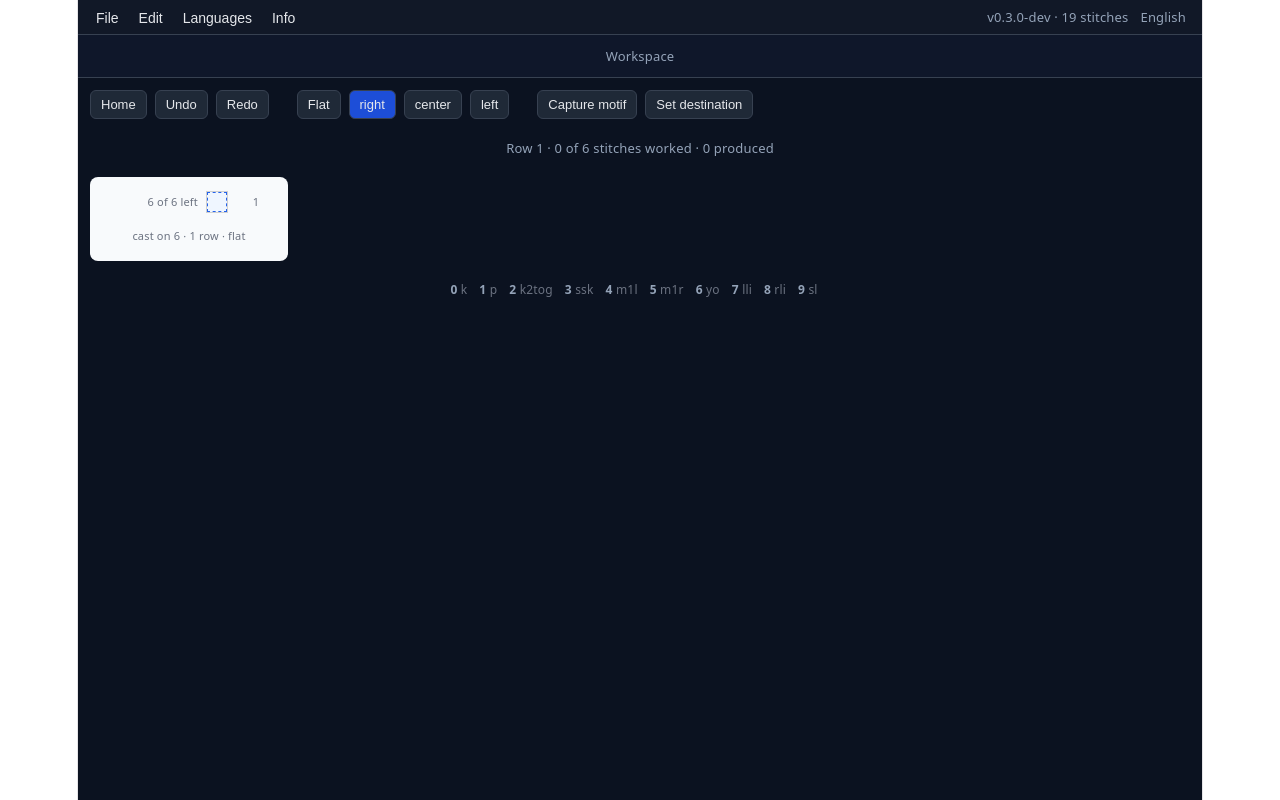
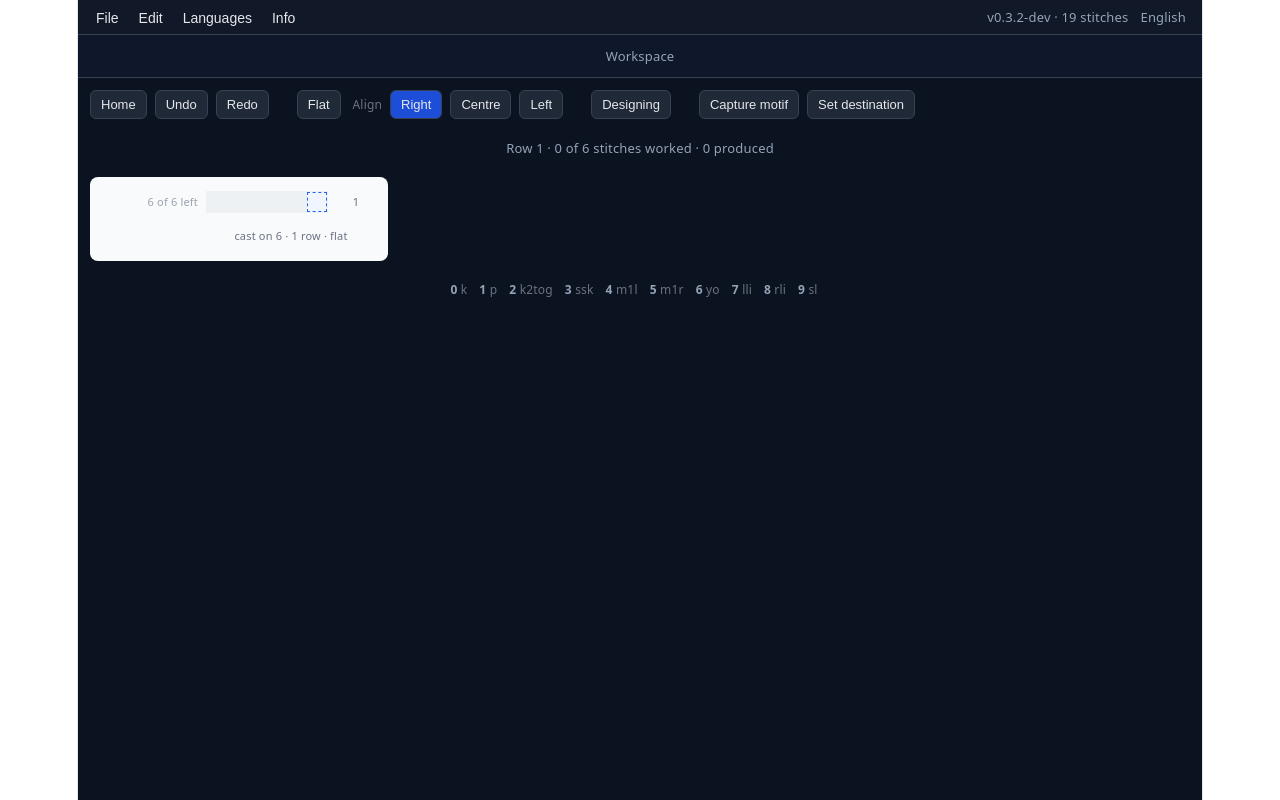
Before and after one commit to jSubbz/KnitGrid, a React (Vite) app: page /workspace in a window 1280 px wide. Built offline with nearby package versions, Linux system fonts and the light colour scheme.

Commit message:
Fix row roll-over, anchor the canvas, add knitting mode and alignment choice

```diff
--- a/package.json
+++ b/package.json
@@ -1,7 +1,7 @@
 {
   "name": "knitgrid-v2",
   "private": true,
-  "version": "0.3.0-dev",
+  "version": "0.3.2-dev",
   "type": "module",
   "scripts": {
     "dev": "vite",
--- a/src/features/workspace/components/WorkspaceGrid.tsx
+++ b/src/features/workspace/components/WorkspaceGrid.tsx
@@ -1,22 +1,30 @@
 import type { ReactNode } from "react";
-import { getStitch } from "../../stitches/stitches";
-import { liveCountFor, rowStatus } from "../../project/rowMath";
+import { getStitch, workedAs } from "../../stitches/stitches";
+import { liveCountFor, rowStatus, widestRow } from "../../project/rowMath";
 import { useWorkspace } from "../state/WorkspaceContext";
 import type { RowStatus } from "../../project/rowMath";
 
 const CELL = 20;
+const GUTTER = 96;
+const NUMBER_COL = 40;
 
 const STATE_COLOR: Record<RowStatus["state"], string> = {
-  empty: "#6b7280",
-  inProgress: "#93c5fd",
-  complete: "#6ee7b7",
-  short: "#fcd34d",
-  overflow: "#fca5a5",
-  underflow: "#fdba74",
+  empty: "#9ca3af",
+  inProgress: "#2563eb",
+  complete: "#059669",
+  short: "#b45309",
+  overflow: "#b91c1c",
+  underflow: "#c2410c",
 };
 
 export default function WorkspaceGrid() {
   const { state, dispatch } = useWorkspace();
+
+  // The canvas is as wide as the widest row so every row anchors against a
+  // fixed edge. Without this the first row grows the container as it is typed
+  // and appears to build rightwards, unlike every row after it.
+  const widest = widestRow(state);
+  const canvas = widest * CELL + 2;
 
   const justify =
     state.anchor === "left"
@@ -25,8 +33,9 @@ export default function WorkspaceGrid() {
         ? "center"
         : "flex-end";
 
-  // Stored bottom-up and right-to-left in work order; flipped here so the chart
-  // reads the way the knitter sees it.
+  /** Wrong-side rows are only flipped while actually knitting, never at design time. */
+  const tracking = state.workspaceMode === "track";
+
   const rows: ReactNode[] = state.rows
     .map((row, rowIndex) => {
       const isCurrentRow = state.cursor.row === rowIndex;
@@ -34,9 +43,10 @@ export default function WorkspaceGrid() {
       const live = liveCountFor(state, rowIndex);
       const rect = state.selection.rect;
 
-      const cells = row.cells
-        .map((cell, index) => {
-          const stitch = getStitch(cell.stitch);
+      const rightSide = !tracking || state.knitMode === "round" || rowIndex % 2 === 0;
+
+      const cells = row.cells.map((cell, index) => {
+        const stitch = tracking ? workedAs(cell.stitch, rightSide) : getStitch(cell.stitch);
         const hasGlyph = stitch.glyph !== "";
         const glyph = hasGlyph ? stitch.glyph : stitch.id === "k" ? "k" : "";
 
@@ -76,10 +86,8 @@ export default function WorkspaceGrid() {
             {glyph}
           </div>
         );
-        })
-        .reverse();
+      });
 
-      // The caret sits past the last stitch while a row is still being worked.
       const caret =
         isCurrentRow && state.cursor.index >= row.cells.length ? (
           <div
@@ -94,14 +102,15 @@ export default function WorkspaceGrid() {
           />
         ) : null;
 
+      // Stored in work order; the chart reads right to left, so the run is
+      // reversed unless a wrong-side row is being followed on the needles.
+      const ordered = rightSide ? [caret, ...cells.slice().reverse()] : [...cells, caret];
+
       return (
-        <div
-          key={rowIndex}
-          style={{ display: "flex", alignItems: "center", gap: 8, justifyContent: justify }}
-        >
+        <div key={rowIndex} style={{ display: "flex", alignItems: "center", gap: 8 }}>
           <div
             style={{
-              minWidth: 96,
+              width: GUTTER,
               textAlign: "right",
               fontSize: 11,
               color: STATE_COLOR[status.state],
@@ -117,13 +126,24 @@ export default function WorkspaceGrid() {
                   : `${status.produced} sts`}
           </div>
 
-          <div style={{ display: "flex", background: "#cfcfcf", padding: 1 }}>
-            {caret}
-            {cells}
+          <div
+            style={{
+              width: canvas,
+              display: "flex",
+              justifyContent: justify,
+              background: "#eef1f4",
+              padding: 1,
+              boxSizing: "border-box",
+            }}
+          >
+            {ordered}
           </div>
 
-          <div style={{ minWidth: 40, fontSize: 11, color: "#6b7280" }}>
+          <div style={{ width: NUMBER_COL, fontSize: 11, color: "#6b7280" }}>
             {rowIndex + 1}
+            {tracking && state.knitMode === "flat" && (
+              <span style={{ color: "#9ca3af" }}> {rightSide ? "RS" : "WS"}</span>
+            )}
           </div>
         </div>
       );
@@ -136,9 +156,10 @@ export default function WorkspaceGrid() {
       style={{ display: "grid", gap: 2, width: "fit-content" }}
     >
       {rows}
-      <div style={{ fontSize: 11, color: "#6b7280", paddingTop: 6 }}>
+      <div style={{ fontSize: 11, color: "#6b7280", paddingTop: 6, paddingLeft: GUTTER + 8 }}>
         cast on {state.castOn} · {state.rows.length} row
         {state.rows.length === 1 ? "" : "s"} · {state.knitMode}
+        {tracking ? " · following" : ""}
       </div>
     </div>
   );
--- a/src/features/workspace/state/workspaceReducer.ts
+++ b/src/features/workspace/state/workspaceReducer.ts
@@ -158,35 +158,45 @@ export function workspaceReducer(
     }
 
     case "PAINT_AND_ADVANCE": {
-      const rowIndex = state.cursor.row;
+      const arriving = getStitch(action.stitch);
+      const atRow = state.cursor.row;
+      const atRowLive = liveCountFor(state, atRow);
+      const atRowRow = state.rows[atRow];
+      const atRowConsumed = atRowRow ? consumedBy(atRowRow) : 0;
+
+      // A consuming stitch landing on a row that has already used up its live
+      // stitches belongs to the next row. A zero-consume stitch does not: rows
+      // routinely end on an increase, so it stays here.
+      const rollOver =
+        arriving.consumes > 0 &&
+        atRowConsumed >= atRowLive &&
+        (atRowRow?.cells.length ?? 0) > 0;
+
+      const rowIndex = rollOver ? atRow + 1 : atRow;
       const rows = withRowAt(cloneRows(state.rows), rowIndex);
       const row = rows[rowIndex];
+      const cursorIndex = rollOver ? row.cells.length : state.cursor.index;
 
       // Replacing an existing cell frees whatever it consumed, so measure the
       // overflow against the row as it will be, not as it is.
-      const replacing = row.cells[state.cursor.index];
+      const replacing = row.cells[cursorIndex];
       const freed = replacing ? getStitch(replacing.stitch).consumes : 0;
-      const live = liveCountFor(state, rowIndex);
-      const after =
-        consumedBy(row) - freed + getStitch(action.stitch).consumes;
+      const live = rollOver ? liveCountFor(state, rowIndex) : atRowLive;
+      const after = consumedBy(row) - freed + arriving.consumes;
 
       if (after > live && !action.force) return state;
 
       if (replacing) {
-        row.cells[state.cursor.index] = { stitch: action.stitch };
+        row.cells[cursorIndex] = { stitch: action.stitch };
       } else {
         row.cells.push({ stitch: action.stitch });
       }
 
-      const consumedNow = consumedBy(row);
-      const complete = consumedNow === live && row.cells.length > 0;
-      const withRows = complete ? withRowAt(rows, rowIndex + 1) : rows;
-
-      const cursor: Cursor = complete
-        ? { row: rowIndex + 1, index: 0 }
-        : { row: rowIndex, index: state.cursor.index + 1 };
-
-      return clearSelectionState({ ...state, rows: withRows, cursor });
+      return clearSelectionState({
+        ...state,
+        rows,
+        cursor: { row: rowIndex, index: cursorIndex + 1 },
+      });
     }
 
     case "NEXT_ROW": {
--- a/src/pages/CreatePatternPage.tsx
+++ b/src/pages/CreatePatternPage.tsx
@@ -2,7 +2,7 @@ import { useState } from "react";
 import { useNavigate } from "react-router-dom";
 import { useWorkspace } from "../features/workspace/state/WorkspaceContext";
 import { MAX_CAST_ON, MIN_CAST_ON } from "../features/project/types";
-import type { KnitMode } from "../features/project/types";
+import type { KnitMode, RowAnchor } from "../features/project/types";
 
 const fieldStyle: React.CSSProperties = {
   padding: "10px 12px",
@@ -34,6 +34,7 @@ export default function CreatePatternPage() {
   const [castOn, setCastOn] = useState("6");
   const [notes, setNotes] = useState("");
   const [knitMode, setKnitMode] = useState<KnitMode>("flat");
+  const [anchor, setAnchor] = useState<RowAnchor>("right");
 
   const parsed = Number(castOn);
   const valid =
@@ -43,6 +44,7 @@ export default function CreatePatternPage() {
     if (!valid) return;
     dispatch({ type: "RESET_PROJECT", castOn: parsed, notes });
     dispatch({ type: "SET_KNIT_MODE", mode: knitMode });
+    dispatch({ type: "SET_ANCHOR", anchor });
     navigate("/workspace");
   };
 
@@ -105,6 +107,38 @@ export default function CreatePatternPage() {
         </div>
       </div>
 
+      <div style={{ display: "grid", gap: 6 }}>
+        <span>
+          Row alignment{" "}
+          <span style={{ color: "#6b7280" }}>· changeable later</span>
+        </span>
+        <div style={{ display: "flex", gap: 8 }}>
+          {(
+            [
+              ["right", "Right", "Rows line up where knitting starts"],
+              ["center", "Centre", "Shaping spreads evenly to both sides"],
+              ["left", "Left", "Rows line up at the far edge"],
+            ] as [RowAnchor, string, string][]
+          ).map(([value, label, hint]) => (
+            <button
+              key={value}
+              type="button"
+              title={hint}
+              onClick={() => setAnchor(value)}
+              style={{
+                ...buttonStyle,
+                background: anchor === value ? "#1d4ed8" : "#1f2937",
+              }}
+            >
+              {label}
+            </button>
+          ))}
+        </div>
+        <span style={{ fontSize: 12, color: "#6b7280" }}>
+          Where a row sits when it is narrower than the widest row.
+        </span>
+      </div>
+
       <label style={{ display: "grid", gap: 6 }}>
         <span>
           Notes <span style={{ color: "#6b7280" }}>· optional</span>
--- a/src/pages/WorkspacePage.tsx
+++ b/src/pages/WorkspacePage.tsx
@@ -82,19 +82,46 @@ export default function WorkspacePage() {
           {state.knitMode === "flat" ? "Flat" : "In the round"}
         </button>
 
-        {(["right", "center", "left"] as RowAnchor[]).map((anchor) => (
+        <span style={{ fontSize: 12, color: "#6b7280", paddingLeft: 4 }}>Align</span>
+        {(
+          [
+            ["right", "Right"],
+            ["center", "Centre"],
+            ["left", "Left"],
+          ] as [RowAnchor, string][]
+        ).map(([value, label]) => (
           <button
-            key={anchor}
+            key={value}
             type="button"
+            title={`Where a row sits when it is narrower than the widest row (${label.toLowerCase()})`}
             style={{
               ...buttonStyle,
-              background: state.anchor === anchor ? "#1d4ed8" : "#1f2937",
+              background: state.anchor === value ? "#1d4ed8" : "#1f2937",
             }}
-            onClick={() => dispatch({ type: "SET_ANCHOR", anchor })}
+            onClick={() => dispatch({ type: "SET_ANCHOR", anchor: value })}
           >
-            {anchor}
+            {label}
           </button>
         ))}
+
+        <span style={{ width: 12 }} />
+
+        <button
+          type="button"
+          style={{
+            ...buttonStyle,
+            background: state.workspaceMode === "track" ? "#047857" : "#1f2937",
+          }}
+          title="Follow the chart on the needles: wrong-side rows flip and show the stitch you actually work"
+          onClick={() =>
+            dispatch({
+              type: "SET_WORKSPACE_MODE",
+              mode: state.workspaceMode === "track" ? "design" : "track",
+            })
+          }
+        >
+          {state.workspaceMode === "track" ? "Knitting" : "Designing"}
+        </button>
 
         <span style={{ width: 12 }} />
 
--- a/src/shared/components/AppShell.tsx
+++ b/src/shared/components/AppShell.tsx
@@ -267,7 +267,7 @@ export default function AppShell() {
             }}
           >
             <span title={`${STITCH_LIST.length} stitches in the table`}>
-              v0.3.0-dev · {STITCH_LIST.length} stitches
+              v0.3.2-dev · {STITCH_LIST.length} stitches
             </span>
             <span>{language}</span>
           </div>
```
Lines whose indentation alone changed are shown as unchanged.
